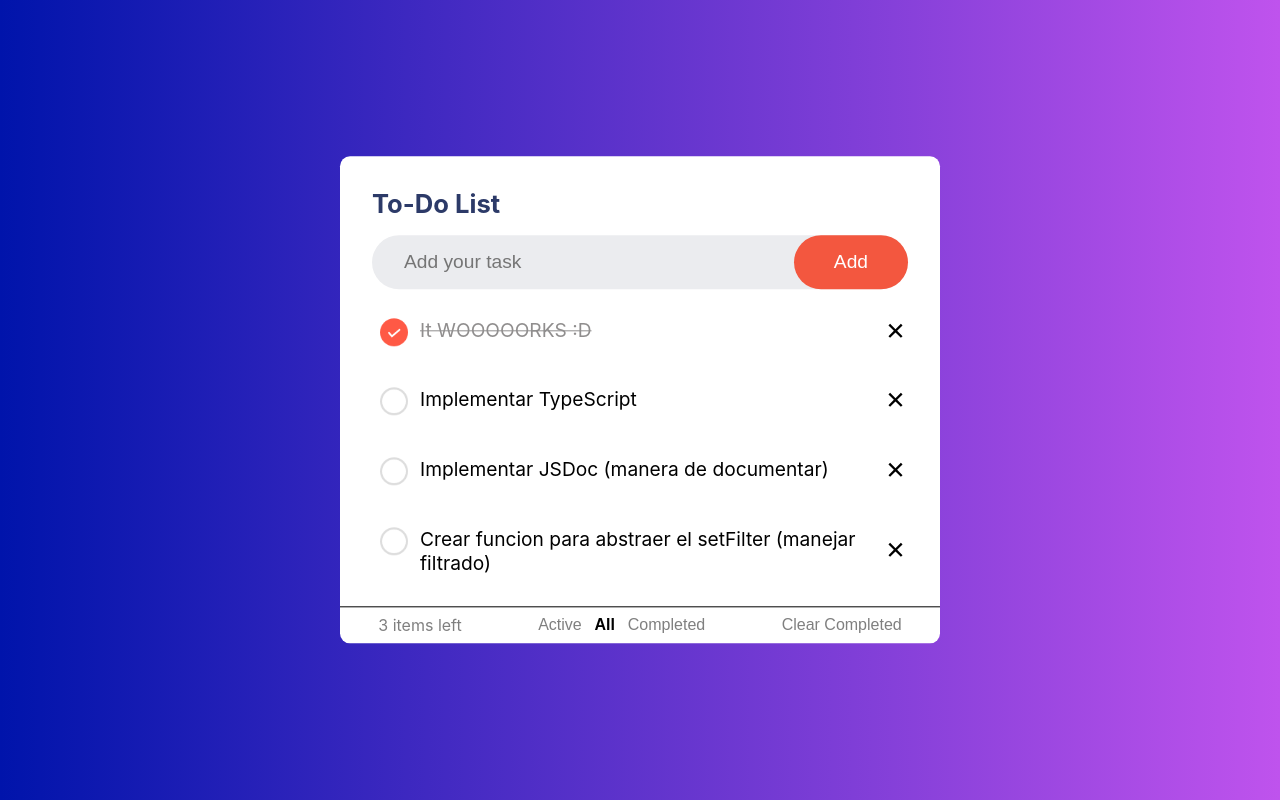
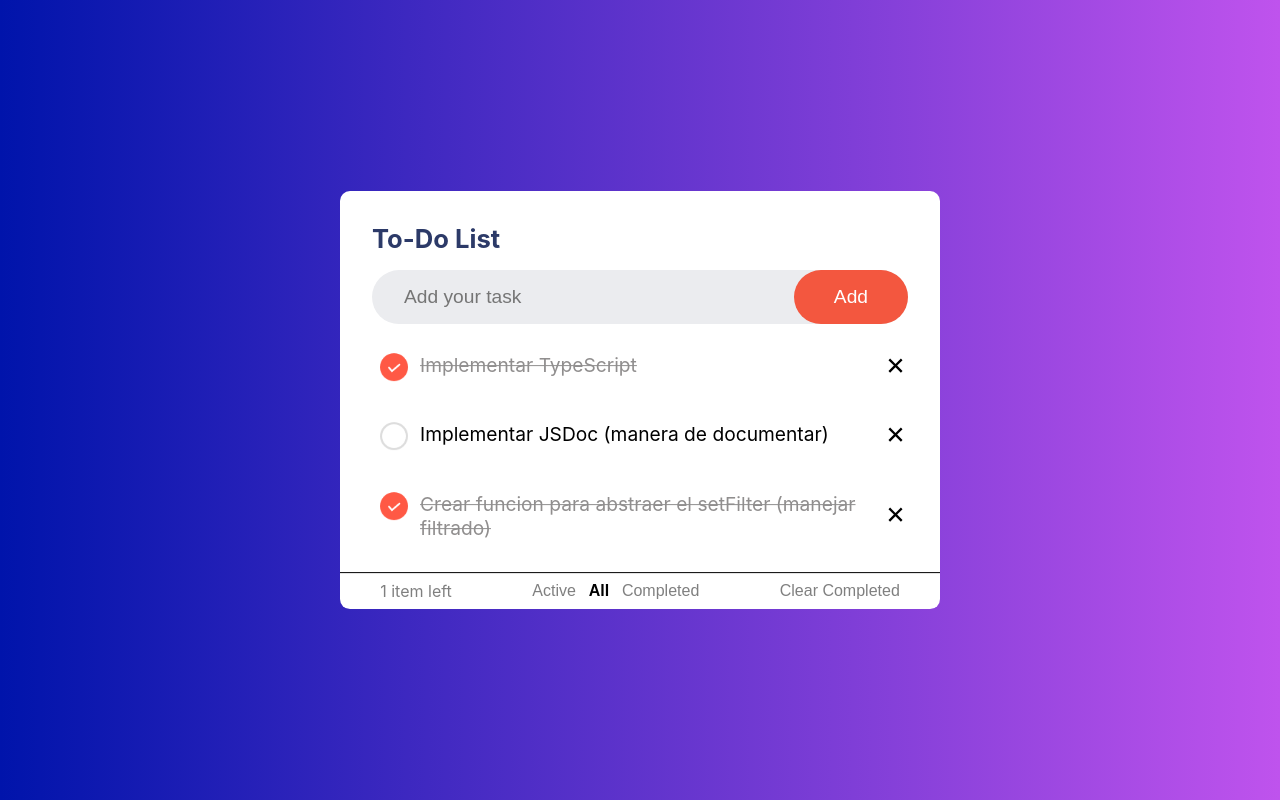
Before and after one commit to Life4Death04/ToDo-2v-Portfolio, a React (Create React App) app: page / in a window 1280 px wide. Built offline with nearby package versions, Linux system fonts and the light colour scheme.

Commit message:
TS implemented

```diff
--- a/src/components/todo/todo.tsx
+++ b/src/components/todo/todo.tsx
@@ -2,15 +2,28 @@ import './todo.css'
 import { IoCloseSharp } from "react-icons/io5"; //Icons import
 import {useState} from 'react';
 
-const initialTask = [
-    {id: -1, description: 'It WOOOOORKS :D', done:true},
-    {id: 0, description: 'Implementar TypeScript', done: false},
-    {id: 1, description: 'Implementar JSDoc (manera de documentar)', done: false},
-    {id: 2, description: 'Crear funcion para abstraer el setFilter (manejar filtrado)', done: false}
+interface InitialTaskType {
+    id: number;
+    description: string;
+    done: boolean;
+}
+
+const initialTask: InitialTaskType[] = [
+    {id: -1, description: 'Implementar TypeScript', done: true},
+    {id: -2, description: 'Implementar JSDoc (manera de documentar)', done: false},
+    {id: -3, description: 'Crear funcion para abstraer el setFilter (manejar filtrado)', done: true}
 ]
 
 //-------------START-------TASK COMPONENT------------START---------------//
-function Task({id, description, done, onCheck, onDelete}){ //Change Task for TaskItem
+type TaskItemProps = {
+    id: number;
+    description: string;
+    done: boolean;
+    onCheck: () => void; //Function to check the task
+    onDelete: () => void; //Function to delete the task
+}
+
+function TaskItem({id, description, done, onCheck, onDelete}: TaskItemProps){ //Change Task for TaskItem
     return(
         <li key={id} className='task-container'>
             <span className={done ? 'checkTask-btn-active' : 'checkTask-btn-false'} onClick={onCheck}></span>
@@ -24,7 +37,12 @@ function Task({id, description, done, onCheck, onDelete}){ //Change Task for Tas
 //-------------END-------TASK COMPONENT------------END---------------//
 
 //------------START-----------COMPONENT MODAL MESSAGE FOR EMPTY TASKS INPUTS--------START-----------//
-function ModalMessage({isOpen, onClose}){
+type ModalMessageProps = {
+    isOpen: boolean; //Prop to know if the modal is open or not
+    onClose: () => void; //Prop to close the modal
+}
+
+function ModalMessage({isOpen, onClose}:ModalMessageProps){
     if (!isOpen) return null; //It is a common React pattern used to conditionally render the component. It means: "If the modal is not supposed to be open, don't render anything."
 
     return(
@@ -40,12 +58,19 @@ function ModalMessage({isOpen, onClose}){
 /*------START-----------COMPONENT OF FILTERABLE BUTTONS-------------START--------*/
 type currentFilterStatus = 'active' | 'all' | 'completed';
 
+type FilterButtonsProps = {
+    currentFilter: currentFilterStatus; //Prop to know which filter is active
+    itemsLeft: number; //Prop to show how many active tasks there are
+    onClear: () => void; //Prop (function) to clear those completed tasks
+    onChange: (filter: currentFilterStatus) => void; //Prop (function) to change the value because when we click on the buttons onChange becomes setFilter
+}
+
 function FilterButtons({
     currentFilter,
     itemsLeft, //Prop to show how many actives task there are
     onClear, //Prop (function) to clear those completed tasks
     onChange //Prop (function) to change the value because when we click on the buttons onChange becomes setFilter
-    }){
+    }: FilterButtonsProps){
 
     const isActive = (filter:currentFilterStatus) => `filterButtons ${currentFilter === filter ? 'active' : ''}`;
 
@@ -68,15 +93,15 @@ function FilterButtons({
 
 //------------START--------------MAIN COMPONENT (TO DO)----------START--------------//
 export default function ToDo(){
-    const [taskState, setTaskState] = useState(initialTask);
-    const [inputTaskValue, setInputTaskValue] = useState('');
-    const [nextId, setNextId] = useState(0);
-    const [isModalOpen, setIsModalOpen] = useState(false); //Code for the modal operations
+    const [taskState, setTaskState] = useState<InitialTaskType[]>(initialTask);
+    const [inputTaskValue, setInputTaskValue] = useState<string>('');
+    const [nextId, setNextId] = useState<number>(0);
+    const [isModalOpen, setIsModalOpen] = useState<boolean>(false); //Code for the modal operations
 
-    let pendingTasks = taskState.filter(t => !t.done).length;
+    let pendingTasks:number = taskState.filter(t => !t.done).length;
 
     //State for filterable buttons
-    const [filter, setFilter] = useState('all');
+    const [filter, setFilter] = useState<currentFilterStatus>('all');
     let filterList = taskState.filter(t => {
         if(filter === 'active') return !t.done;
         if(filter === 'completed') return t.done;
@@ -87,7 +112,7 @@ export default function ToDo(){
     /*I just lift up the code to let the father component to manage all the functions. Because I think is dumb
     let the childs having those 3 functions by themselves, besides If I create 1000 task, then will be like 3000
     of functions and no.*/
-    function addTask(){
+    function addTask(): void{
         if(inputTaskValue !== ''){
             setTaskState(
                 [
@@ -102,11 +127,7 @@ export default function ToDo(){
         }
     }
 
-    /**
-     * Toggle
-     * @param taskId asdfasvzxcz
-     */
-    function checkTask(taskId){
+    function checkTask(taskId: number): void{
         /*For this function, we dont have to return or copy all the element in the array, why?
         Because, .map already make an array with all the elements and same length so, we can modify
         the element that we want implementing 'taskId === t.id' in that way when we reach that
@@ -123,15 +144,15 @@ export default function ToDo(){
         setTaskState(newTasks);
     }
 
-    function deleteTask(taskId){
+    function deleteTask(taskId: number): void{
        setTaskState(taskState.filter(t => t.id !== taskId));
     }
 
-    function clearTasksCompleted(){
+    function clearTasksCompleted(): void{
         setTaskState(taskState.filter(t => t.done !== true));
     }
     //-----------END-------------ADD, DELETE, CHECK, CLEAR FUNCTIONS--------------END----------
-    function handleFilterChange(text:string){
+    function handleFilterChange(text: currentFilterStatus): void{
         setFilter(text);
     }
     return(
@@ -148,7 +169,7 @@ export default function ToDo(){
                     {//Here we just switched taskState for filterList because it has the logic to filter the tasks
                     filterList.map(t => {
                         return(
-                            <Task {...t} onCheck={() => {checkTask(t.id)}} onDelete={() => {deleteTask(t.id)}}></Task>
+                            <TaskItem {...t} onCheck={() => {checkTask(t.id)}} onDelete={() => {deleteTask(t.id)}}></TaskItem>
                         )
                     })}
                 </ul>
```
